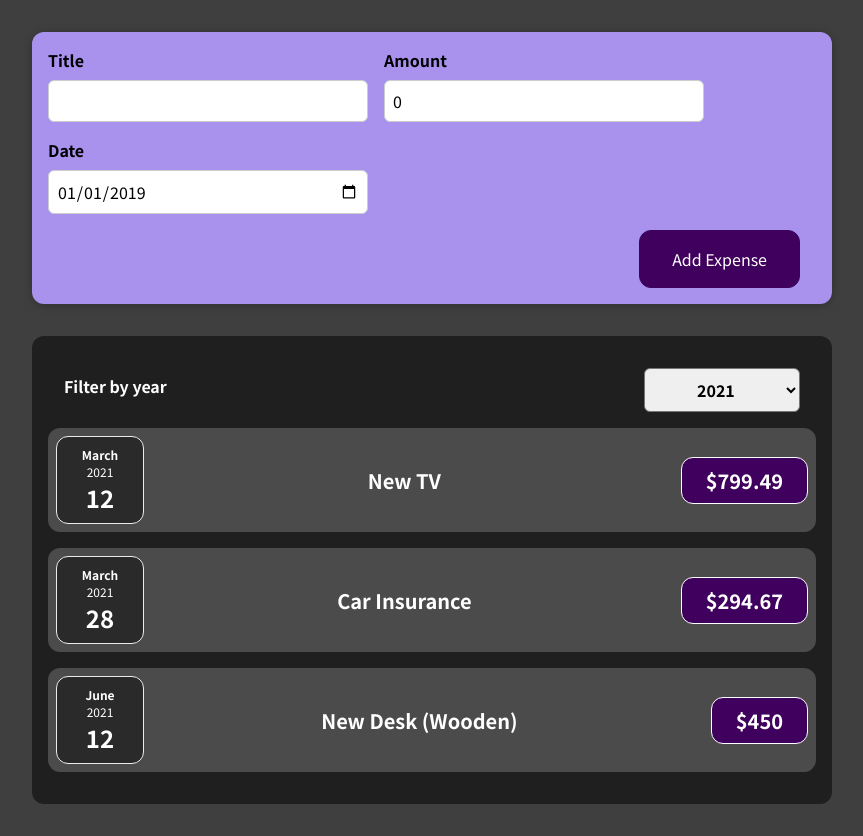
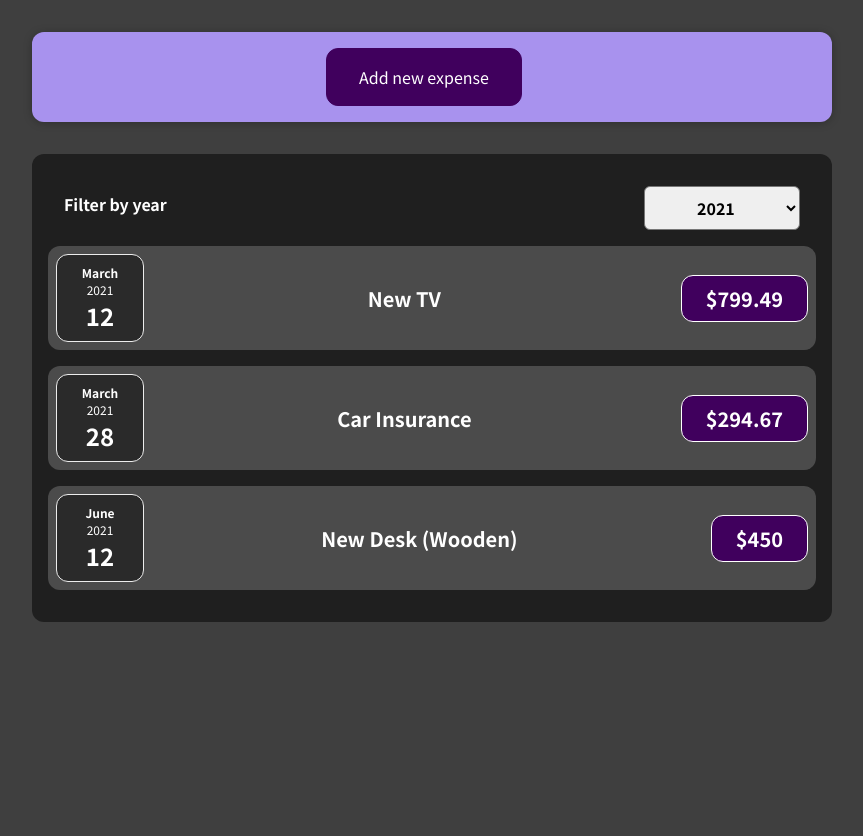
Before and after one commit to DonaldJennings/React-Expenses-Tracker, a React (Create React App) app: page / in a window 1280 px wide. Shown: the whole page, without its empty margins (208-1071 px from the left). After the commit the page ends 800 px from the top, so only its background shows below. Built offline with nearby package versions, Linux system fonts and the light colour scheme.

Commit message:
Update added additional features

```diff
--- a/src/components/NewExpense/ExpenseForm.js
+++ b/src/components/NewExpense/ExpenseForm.js
@@ -65,6 +65,7 @@
                 </div>
             </div>
             <div className='new-expense__actions'>
+                <button type="button" onClick={props.onCancel}> Cancel </button>
                 <button type='submit'>Add Expense</button>
             </div>
         </form>
--- a/src/components/NewExpense/NewExpense.js
+++ b/src/components/NewExpense/NewExpense.js
@@ -1,9 +1,17 @@
-import React from 'react';
+import React, { useState } from 'react';
 import './NewExpense.css';
 import ExpenseForm from "./ExpenseForm";
 
 const NewExpense = (props) => {
+    const [isEditing, setIsEditing] = useState(false);
 
+    const startEditingHandler = () => {
+        setIsEditing(true);
+    }
+
+    const stopEditingHandler = () => {
+        setIsEditing(false);
+    }
     const saveExpenseDataHandler = (enteredExpenseData) => {
         const expenseData = {
             ...enteredExpenseData,
@@ -11,11 +19,13 @@
         };
 
         props.onAddExpense(expenseData);
+        setIsEditing(false);
     }
 
     return (
         <div className = "new-expense">
-            <ExpenseForm onSaveExpenseData={saveExpenseDataHandler}/>
+            {!isEditing && <button onClick={startEditingHandler}>Add new expense</button>}
+            {isEditing && <ExpenseForm onSaveExpenseData={saveExpenseDataHandler} onCancel={stopEditingHandler}/>}
         </div>
     )
 };
```
